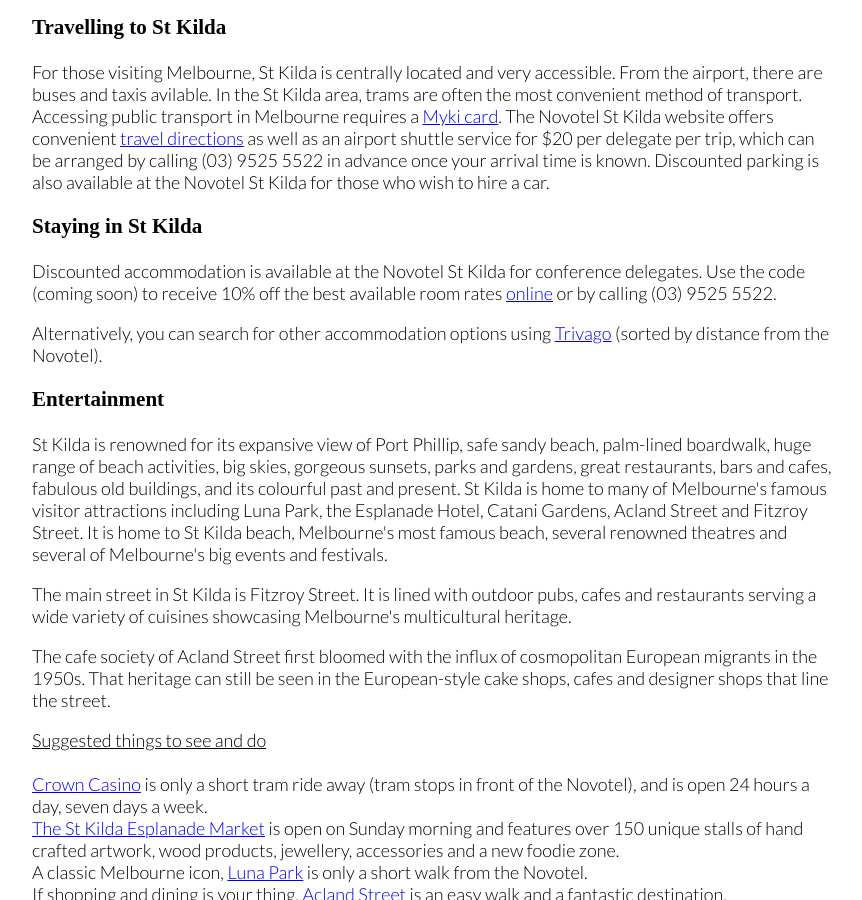
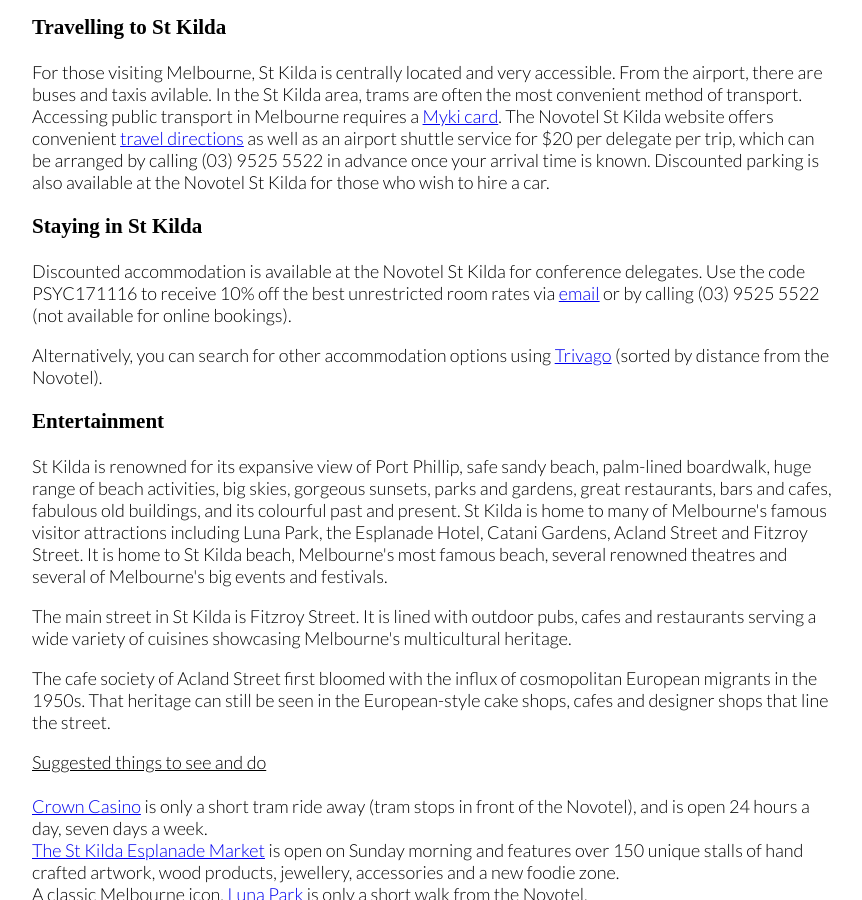
Before and after one commit to acpid/acpid.github.io, a Jekyll site: the page built from 2016.html, in a window 1280 px wide and 900 px high, scrolled down 3093 px. Shown: the whole window, without its empty margins (208-1070 px from the left). Built offline with Jekyll 4.4.1, drawn with Linux system fonts in a browser that asks for light colours; some web fonts are replaced.

Commit message:
Slight update to accommodation details

```diff
--- a/2016.html
+++ b/2016.html
@@ -166,7 +166,7 @@
 <h3>Staying in St Kilda</h3>
 
 <p>
-Discounted accommodation is available at the Novotel St Kilda for conference delegates.  Use the code (coming soon) to receive 10% off the best available room rates <a href="http://www.novotelstkilda.com.au/" target="_blank">online</a> or by calling (03) 9525 5522.
+Discounted accommodation is available at the Novotel St Kilda for conference delegates.  Use the code PSYC171116 to receive 10% off the best unrestricted room rates via <a href="mailto:H1506-RE1@accor.com">email</a> or by calling (03) 9525 5522 (not available for online bookings).
 </p>
 <p>
 Alternatively, you can search for other accommodation options using <a href="http://goo.gl/gzFWpB" target="_blank">Trivago</a> (sorted by distance from the Novotel).
```
